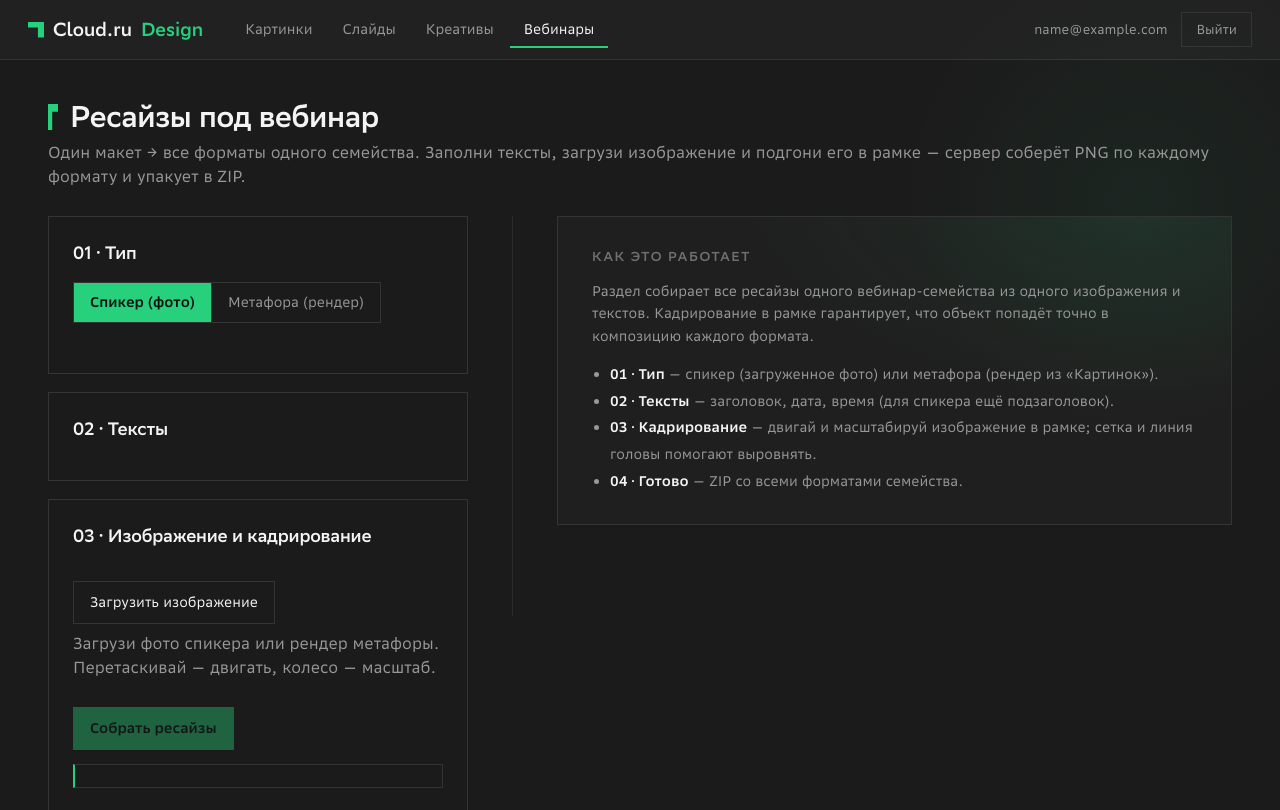
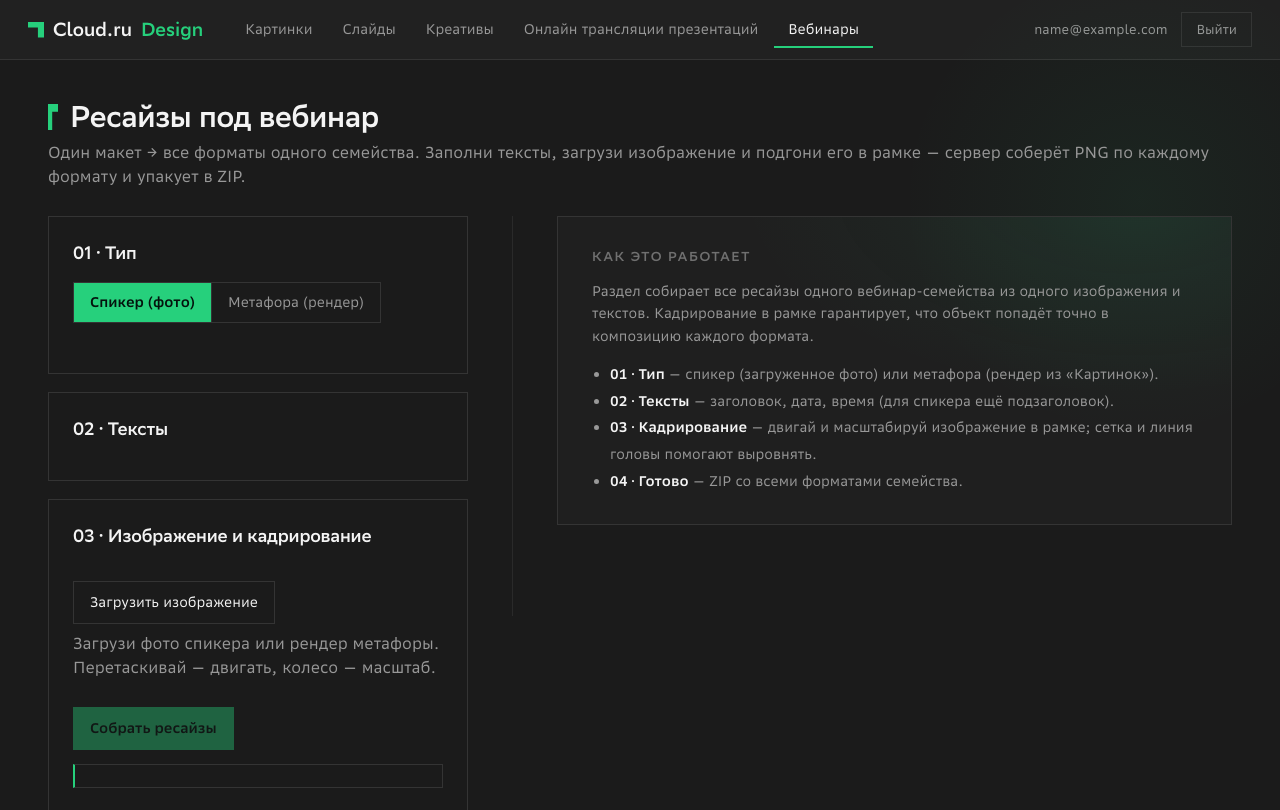
Before and after one commit to glmelnik96/Cloud.ru_Resize_bot, a FastAPI app: template app/templates/webinar.html in a window 1280 px wide; the page is wider, and only the part inside the window is pictured. Shown: the top 810 px of that part. Run offline with FastAPI, Linux system fonts and the light colour scheme; the template is opened without the code that fills it: most values are stand-ins (such as "Sample title", 1, 10 or a date in 2020).

Commit message:
App3: sync topbar to platform canon (5th nav item + present rename)
- Add «Онлайн трансляции презентаций» (/present, App4) as the 4th nav item;
  Вебинары now uses the absolute gateway path /creatives/webinar.
- is-active per section: Креативы on /creatives, Вебинары on /creatives/webinar.
- .topnav__link gets white-space:nowrap so the long present label can't wrap.

Co-Authored-By: Claude Opus 4.6 <noreply@anthropic.com>

```diff
--- a/app/static/app.css
+++ b/app/static/app.css
@@ -50,7 +50,7 @@ h1,h2,h3,.brand{font-family:var(--font-display);letter-spacing:-0.01em;}
 .topbar .brand span{color:var(--accent);}
 .topnav{display:flex;gap:2px;}
 .topnav__link{text-decoration:none;color:var(--muted);font-size:14px;padding:8px 14px;
-  border-radius:var(--r-sm);transition:color .12s,background .12s;}
+  border-radius:var(--r-sm);transition:color .12s,background .12s;white-space:nowrap;}
 .topnav__link:hover{color:var(--text);background:var(--panel-2);}
 .topnav__link.is-active{color:var(--text);background:transparent;
   box-shadow:inset 0 -2px 0 var(--accent);border-radius:0;}
--- a/app/templates/creatives.html
+++ b/app/templates/creatives.html
@@ -13,7 +13,8 @@
       <a href="/images" class="topnav__link">Картинки</a>
       <a href="/slides" class="topnav__link">Слайды</a>
       <a href="/creatives" class="topnav__link is-active">Креативы</a>
-      <a href="{{ prefix }}/webinar" class="topnav__link">Вебинары</a>
+      <a href="/present" class="topnav__link">Онлайн трансляции презентаций</a>
+      <a href="/creatives/webinar" class="topnav__link">Вебинары</a>
     </nav>
     <div class="topbar__auth">
       <span class="topbar__user">{{ email }}</span>
--- a/app/templates/webinar.html
+++ b/app/templates/webinar.html
@@ -13,7 +13,8 @@
       <a href="/images" class="topnav__link">Картинки</a>
       <a href="/slides" class="topnav__link">Слайды</a>
       <a href="/creatives" class="topnav__link">Креативы</a>
-      <a href="{{ prefix }}/webinar" class="topnav__link is-active">Вебинары</a>
+      <a href="/present" class="topnav__link">Онлайн трансляции презентаций</a>
+      <a href="/creatives/webinar" class="topnav__link is-active">Вебинары</a>
     </nav>
     <div class="topbar__auth">
       <span class="topbar__user">{{ email }}</span>
```
